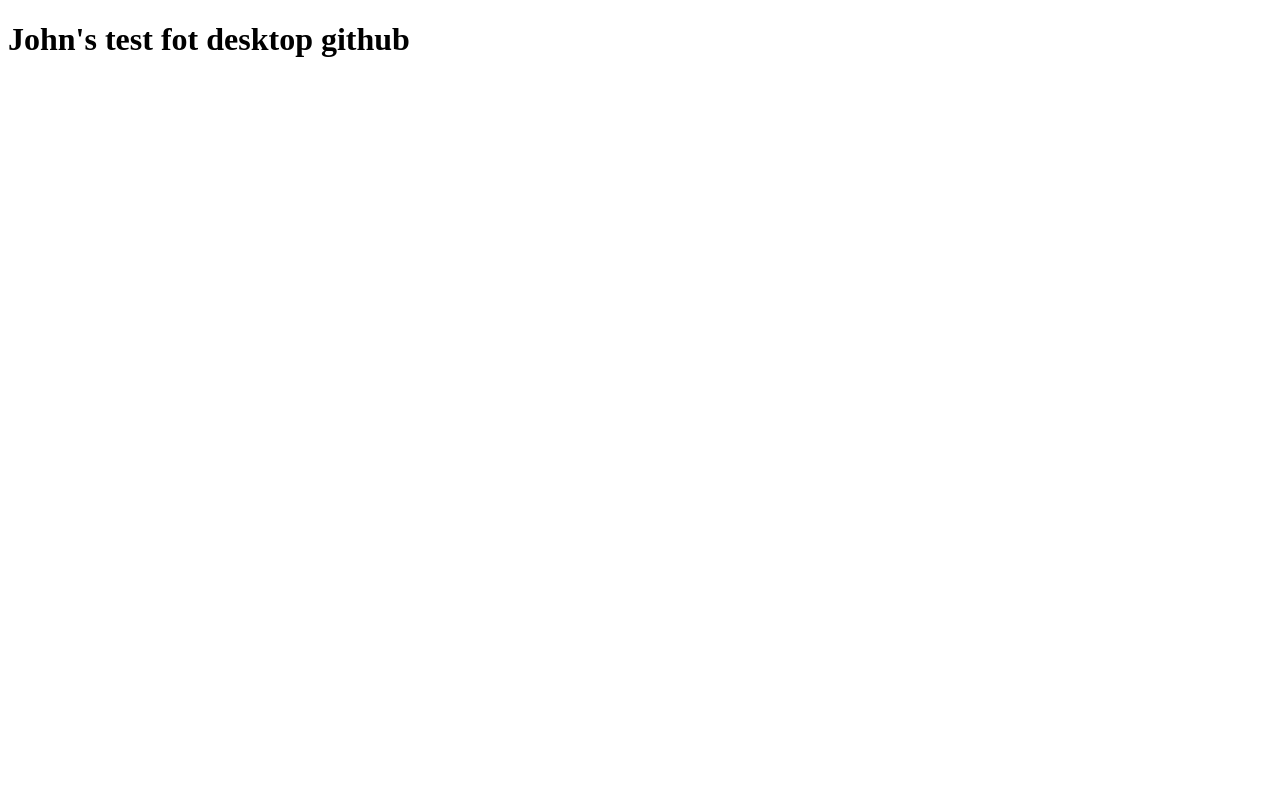
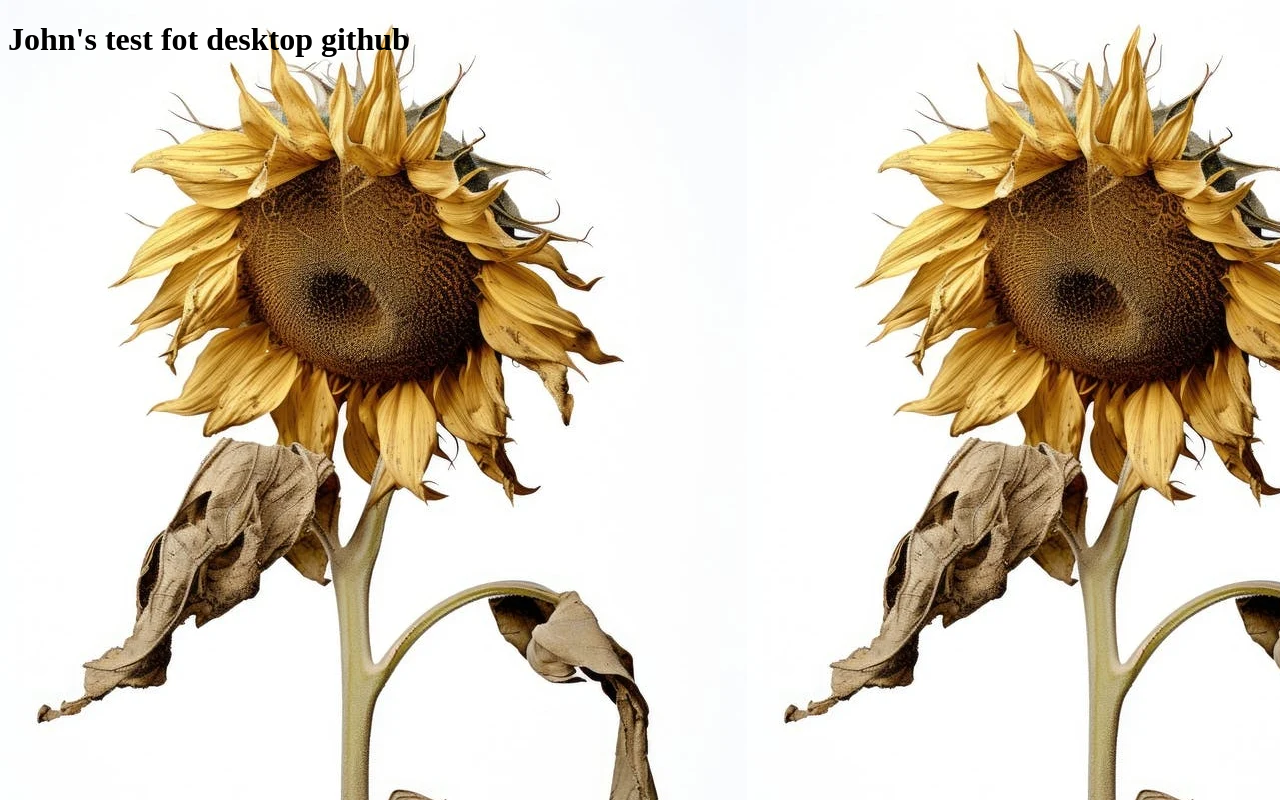
Before and after one commit to mclalan-rgb/GameJam2, a plain HTML site: page index.html in a window 1280 px wide. Drawn offline with Linux system fonts and the light colour scheme.

Commit message:
Sunflower

```diff
--- a/index.html
+++ b/index.html
@@ -1,4 +1,9 @@
 <!DOCTYPE html>
 	<head>
 </head>
+<style>
+body {
+background-image: url("sunflower.webp");
+}
+</style>
 <h1>John's test fot desktop github</h1>
```
Also changed, not shown: sunflower.webp (added).
